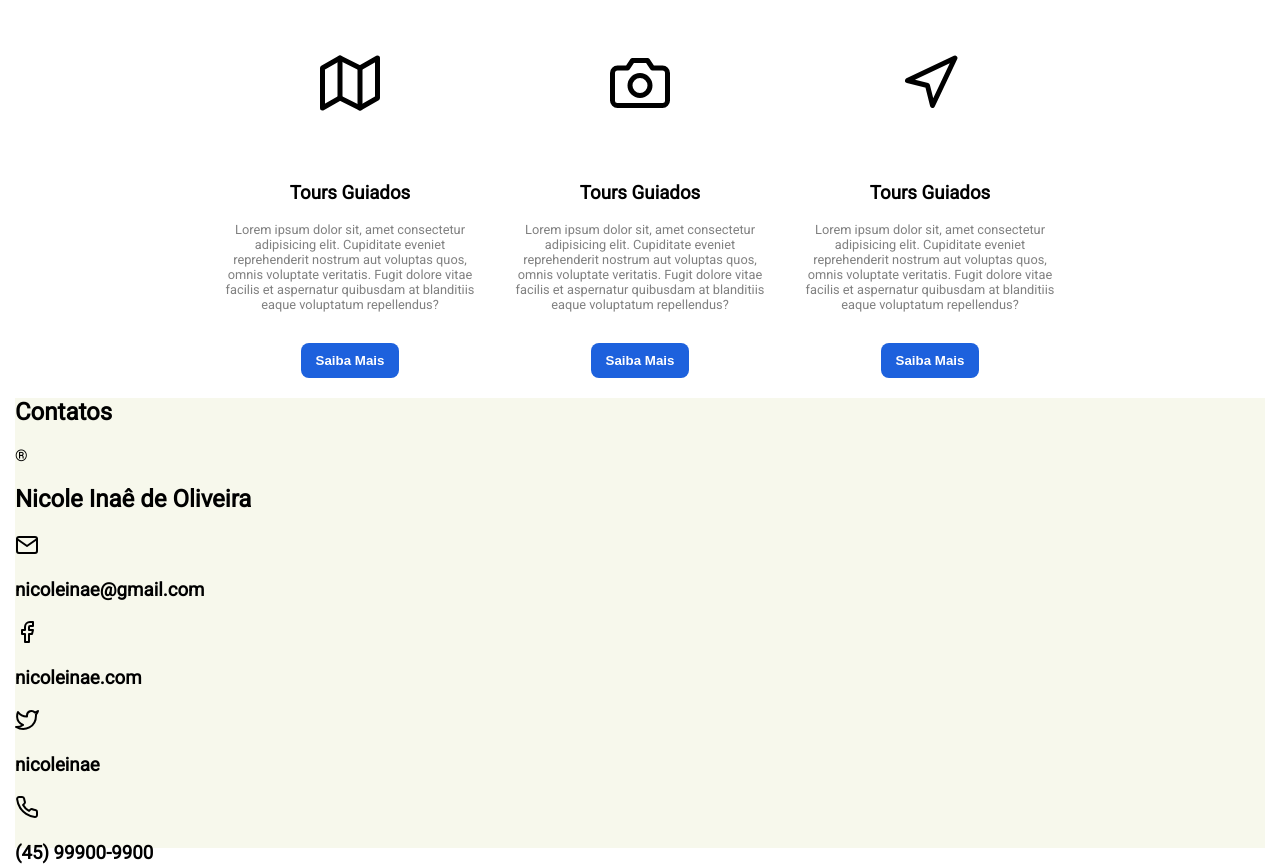
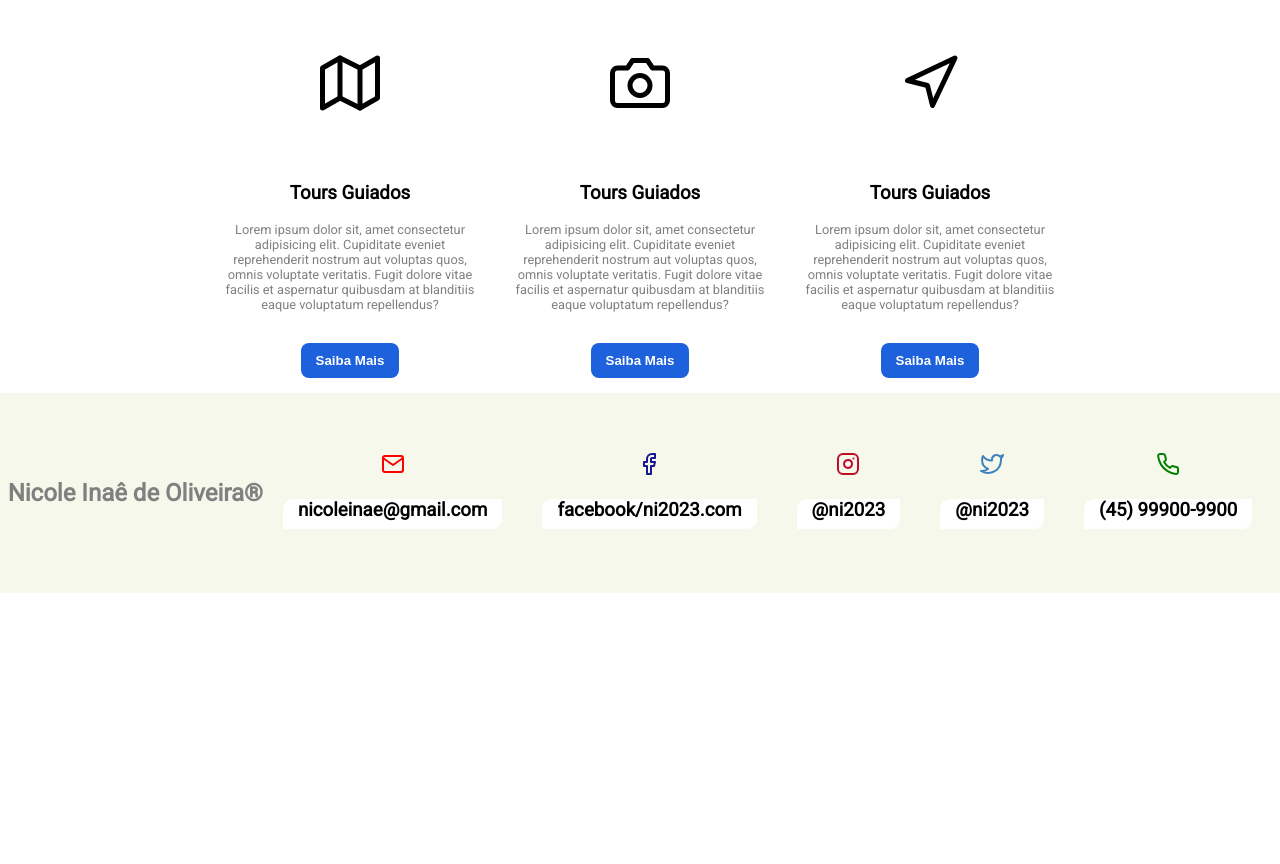
Before and after one commit to nicoleinae/IF-Web-1-Site-de-Viagens, a plain HTML site: page index.html in a window 1280 px wide. Shown: the part 1477-2341 px from the top of the page. After the commit the page ends 2070 px from the top, so only its background shows below. Drawn offline with nearby package versions, Linux system fonts and the light colour scheme; files whose address does not match are found by name.

Commit message:
add aba contatos

```diff
--- a/index.html
+++ b/index.html
@@ -124,33 +124,50 @@
             </div>
         </div>
 
-        <section>
+    </section>
 
-    </section>
+    <section>
+
         <div class="contatos">
-            <h1 class="contatos-title">Contatos</h1>
-                    <p>&reg</p> <h2>Nicole Inaê de Oliveira</h2>
-                        <i data-feather="mail"></i>
-                        <div class="mail">
-                            <h3> nicoleinae@gmail.com</h3>
-                        </div>
+            <div class="contatos-card">
+                <h2>Nicole Inaê de Oliveira&reg</h2>
+            </div>
+                <div class="mail">
+                    <i data-feather="mail"></i>
+                    <div class="c-info">
+                         <h3>nicoleinae@gmail.com</h3>
+                    </div>
+                </div>
 
+
+                <div class="facebook">
                     <i data-feather="facebook"></i>
-                    <div class="facebook">
-                        <h3> nicoleinae.com</h3>
+                    <div class="c-info">
+                        <h3>facebook/ni2023.com</h3>
+                    </div>
+                </div>
+
+                <div class="instagram">
+                    <i data-feather="instagram"></i>
+                    <div class="c-info">
+                        <h3>@ni2023</h3>
+                    </div>
+                </div>
+
+                <div class="twitter">
+                    <i data-feather="twitter"></i>
+                    <div class="c-info">
+                        <h3>@ni2023</h3>
+                    </div>
                     </div>
 
-                    <i data-feather="twitter"></i>
-                    <div class="twitter">
-                        <h3> nicoleinae</h3>
+                <div class="phone">
+                    <i data-feather="phone"></i>
+                    <div class="c-info">
+                        <h3>(45) 99900-9900</h3>
                     </div>
-
-                    <i data-feather="phone"></i>
-                    <div class="phone">
-                        <h3> (45) 99900-9900</h3>
-                    </div>
-        </div>
-
+                </div>
+         </div>
 
     </section>
 
--- a/style.css
+++ b/style.css
@@ -101,7 +101,7 @@ header nav p {
 }
 
 .pacotes .card-content ul li {
-    font-size: 0.6rem;
+    font-size: 0.9rem;
     display: flex;
     align-items: center;
     margin: 3px 0;
@@ -111,11 +111,11 @@ header nav p {
 
 .pacotes .card-content li svg {
     width: 16px;
-    height: 16 px;
-    margin-right: 10 px;
+    height: 16px;
+    margin-right: 10px;
 }
 .pacotes .card-content h1 {
-    font-size: 1rem;
+    font-size: 1.5rem;
 }
 .pacotes .card .card-tag-top {
     position: absolute;
@@ -141,7 +141,7 @@ header nav p {
 }
 .servicos {
     padding: 15px;
-    }
+}
 
 .servicos .servicos-title {
     text-align: center;
@@ -192,10 +192,44 @@ header nav p {
 }
 
 .contatos {
-    height: 450px;
+    display: flex;
+    height: 200px;
     background-color: rgb(247, 248, 236);
+    text-align: center;
+    justify-content: center;
+    color: black;
+    align-items: center;
+}
+.contatos .mail svg {
+    stroke: red;
+}
+.contatos .facebook svg {
+    stroke: rgb(22, 22, 145);
 }
 
-.contatos .mail svg:hover {
-    stroke: red;
+.contatos .instagram svg {
+    stroke: rgb(194, 11, 41);
 }
+
+.contatos .twitter svg {
+    stroke: rgb(60, 131, 189);
+}
+
+.contatos .phone svg {
+    stroke: green;
+}
+
+.contatos-card {
+    color: grey;
+    font-weight: bold;
+}
+
+.contatos .c-info {
+    margin: 5px 20px;
+    width: auto;
+    height: 30px;
+    background: rgb(255, 255, 255);
+    border-radius: 10px 0;
+    padding: 0 15px;
+    /*quero que fique no meio*/
+    }
```
